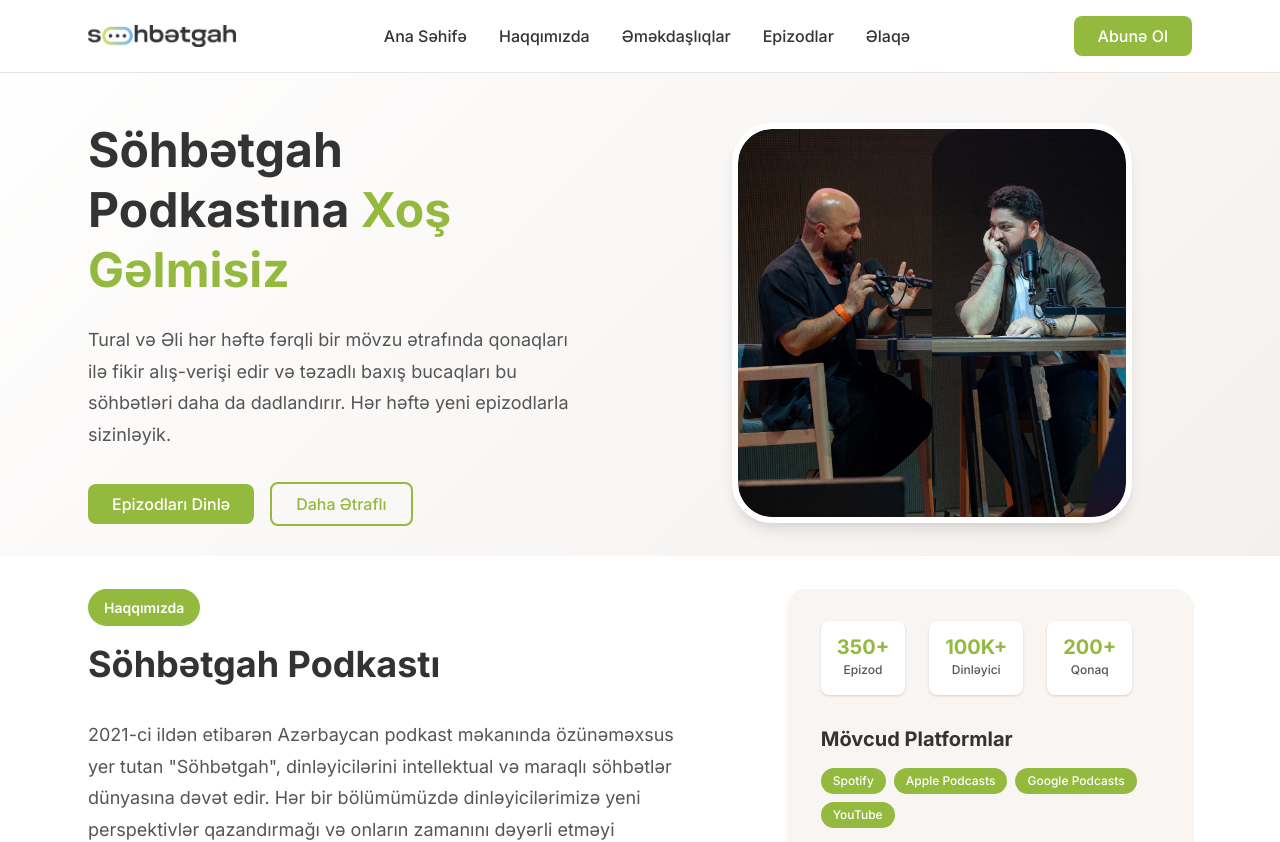
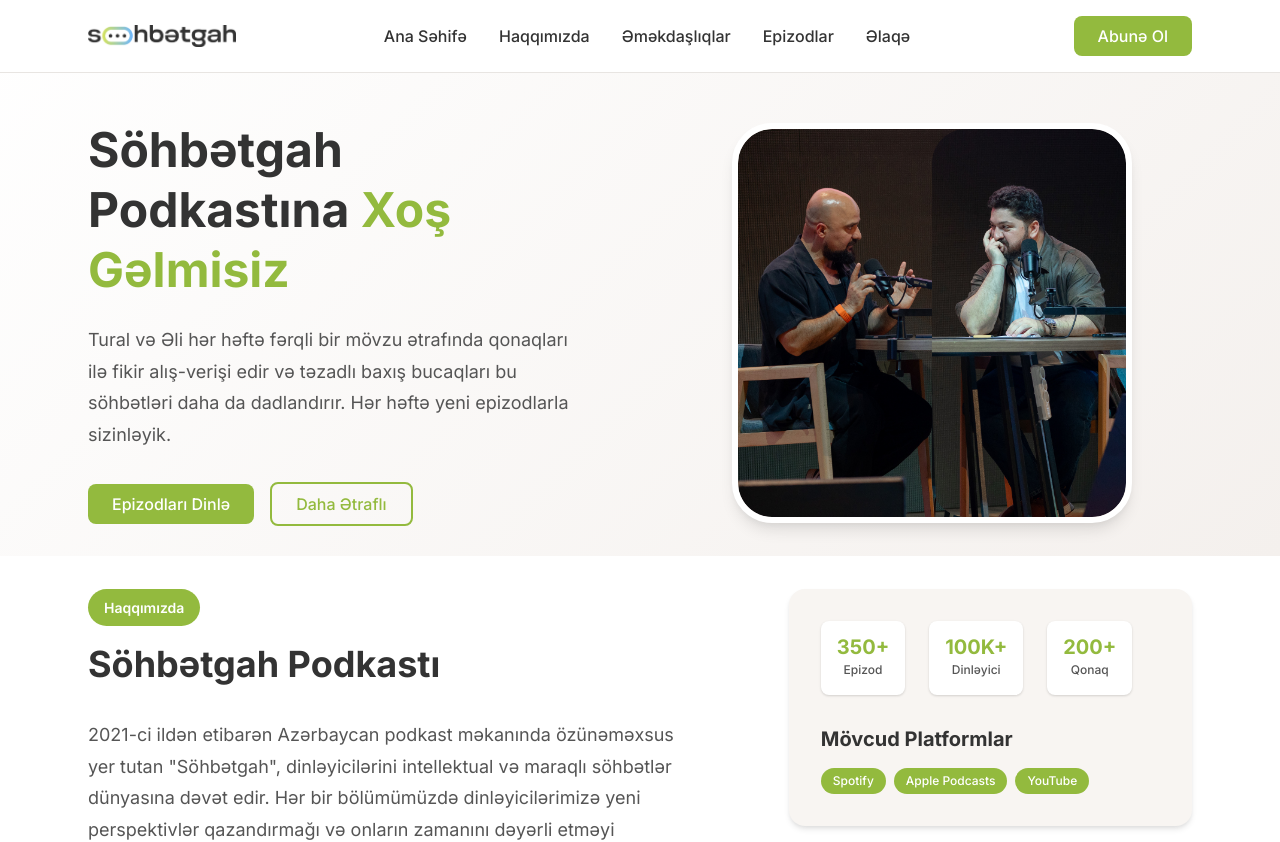
Before and after one commit to alikhayyam/sohbetgah4, a Vue app: page / in a window 1280 px wide. Shown: the top 842 px of the page. Built offline with nearby package versions, Linux system fonts and the light colour scheme.

Commit message:
Remove Google Podcasts from platforms

```diff
--- a/src/App.vue
+++ b/src/App.vue
@@ -143,7 +143,6 @@ const toggleMobileMenu = () => {
               <div class="platform-list">
                 <span class="platform-tag">Spotify</span>
                 <span class="platform-tag">Apple Podcasts</span>
-                <span class="platform-tag">Google Podcasts</span>
                 <span class="platform-tag">YouTube</span>
               </div>
             </div>
```
